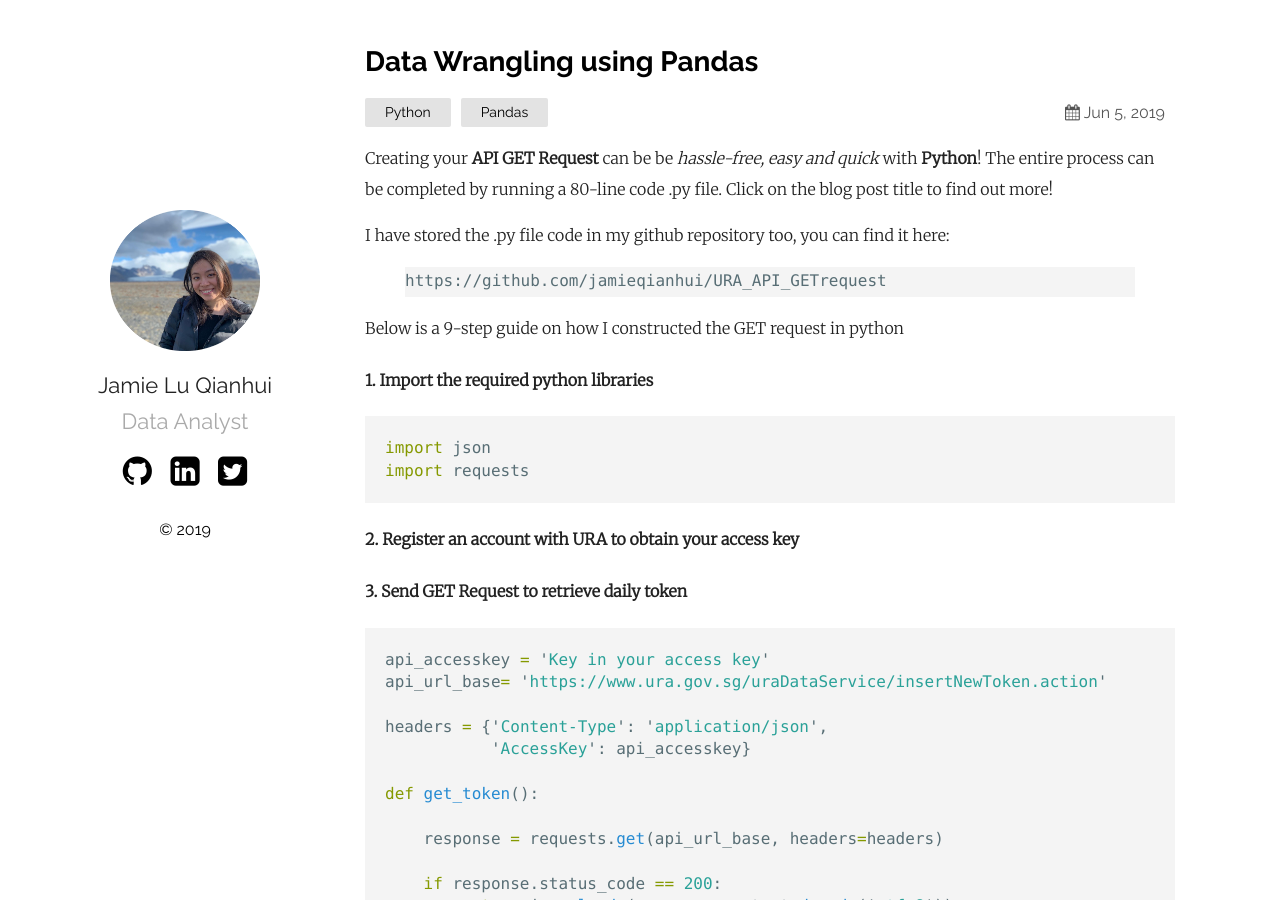
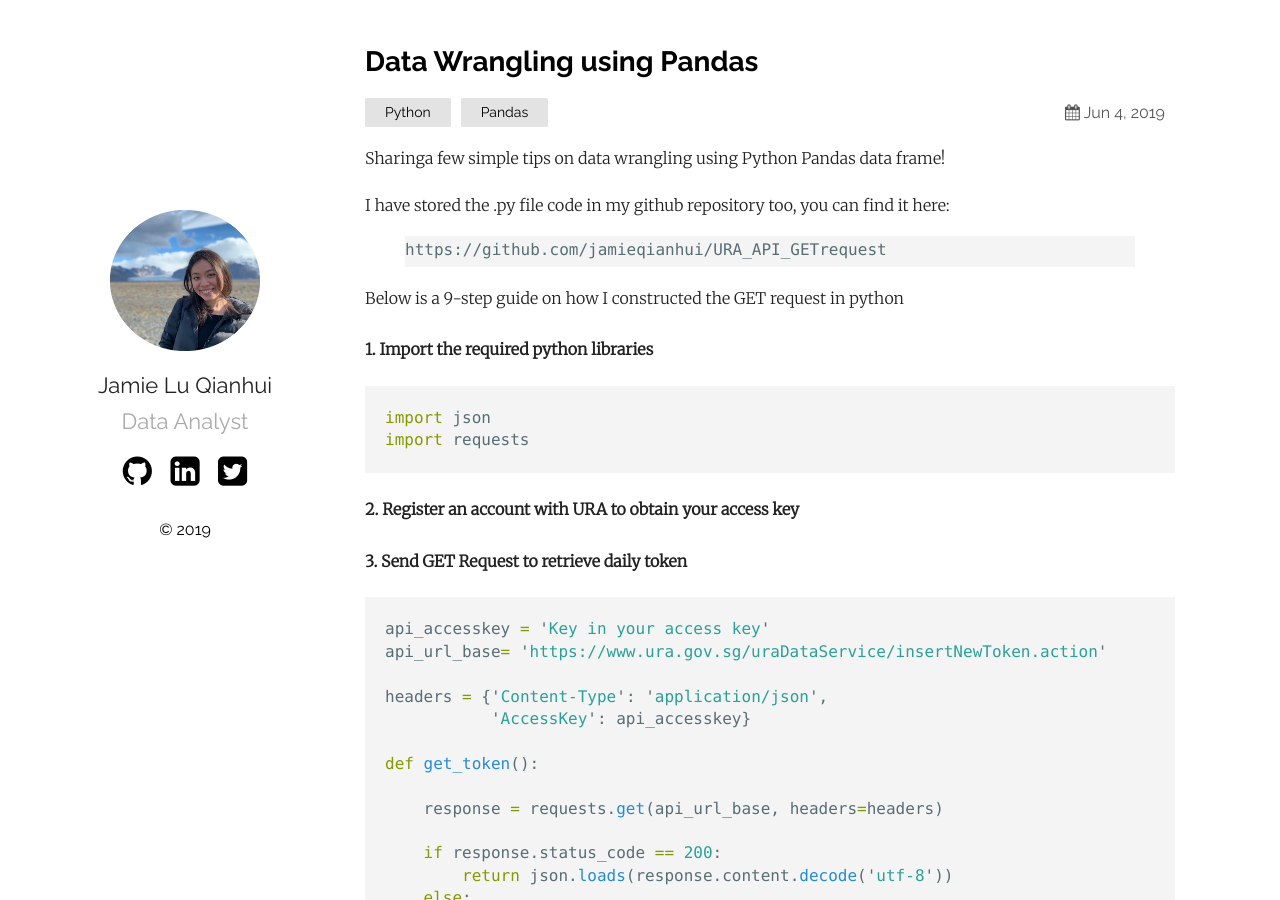
Before and after one commit to jamieqianhui/jamieqianhui.github.io, a Jekyll site: the page built from _posts/2019-06-05-Data-Wrangling-in-Python.markdown, in a window 1280 px wide and 900 px high. Built offline with Jekyll 4.4.1, drawn with Linux system fonts in a browser that asks for light colours.

Commit message:
Update 2019-06-05-Data-Wrangling-in-Python.markdown

```diff
--- a/_posts/2019-06-05-Data-Wrangling-in-Python.markdown
+++ b/_posts/2019-06-05-Data-Wrangling-in-Python.markdown
@@ -1,11 +1,10 @@
 ---
 layout: post
 title:  "Data Wrangling using Pandas"
-date:   2019-06-05 13:24:36 +0800
+date:   2019-06-04 13:24:36 +0800
 categories: Python Pandas
 ---
-Creating your **API GET Request** can be be *hassle-free, easy and quick* with **Python**!
-The entire process can be completed by running a 80-line code .py file. Click on the blog post title to find out more!
+Sharinga few simple tips on data wrangling using Python Pandas data frame!
 
 I have stored the .py file code in my github repository too, you can find it here:
 {% highlight html %}
```
